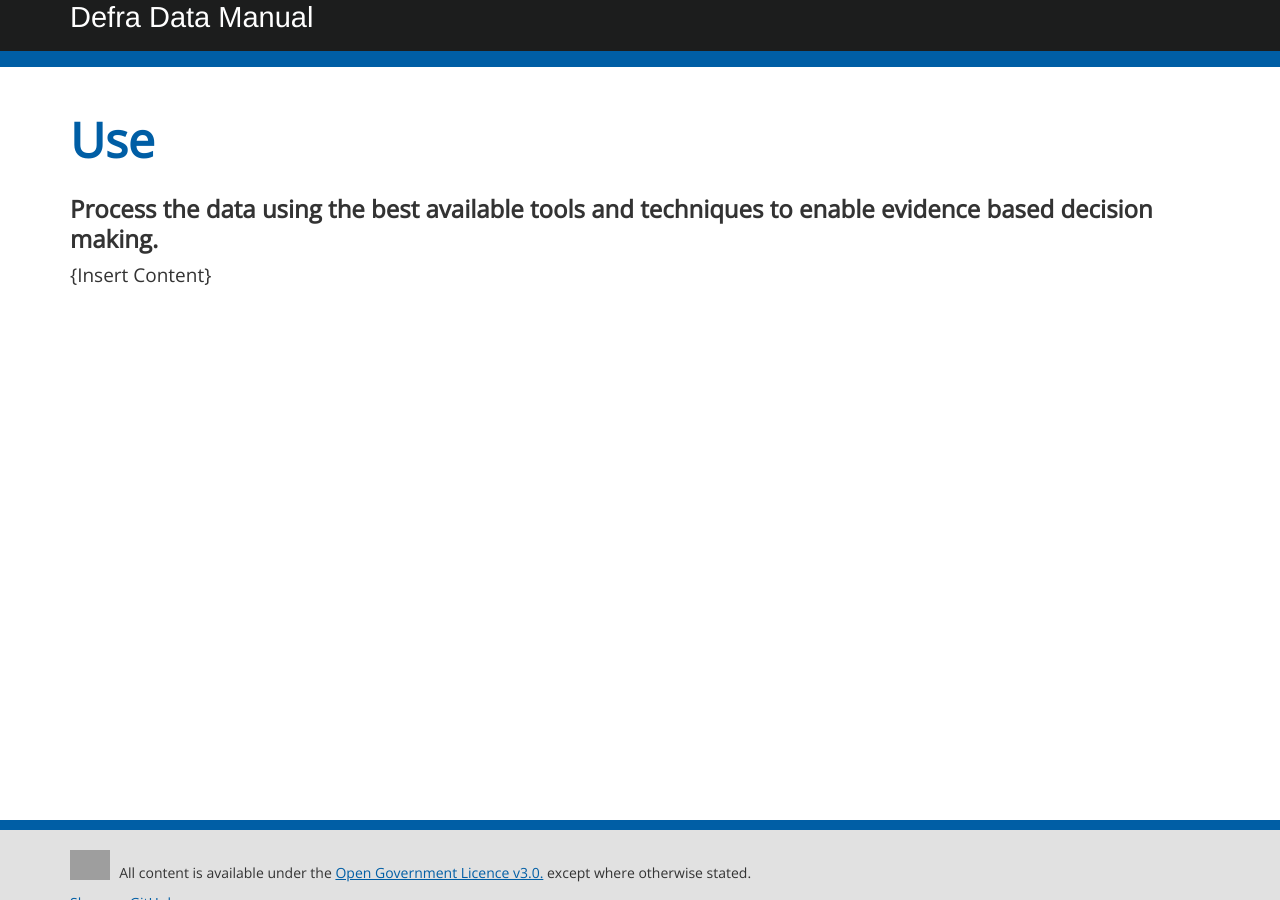
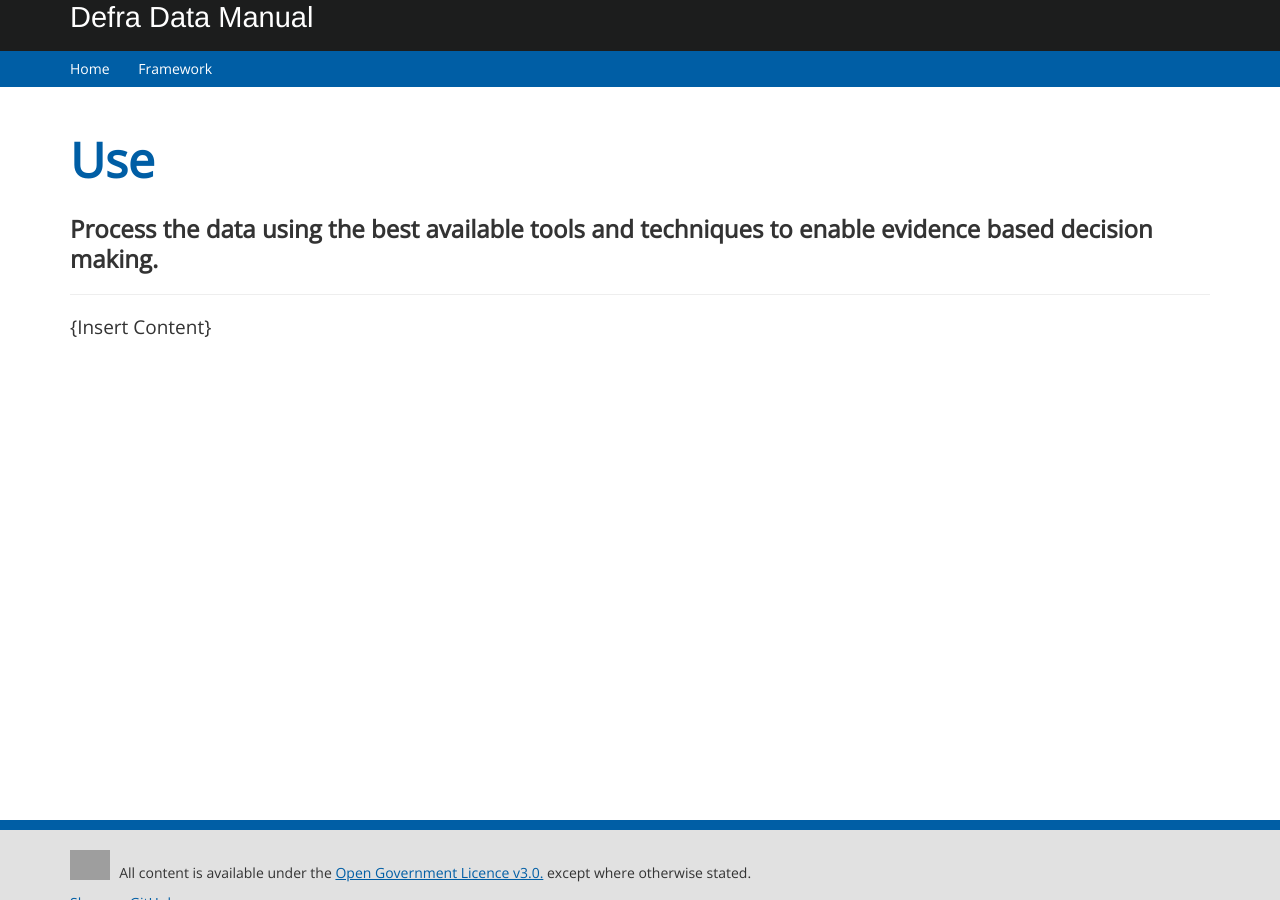
Before and after one commit to andjnewman/DDM, a Jekyll site: the page built from framework/use.md, in a window 1280 px wide. Built offline with Jekyll 4.4.1, drawn with Linux system fonts in a browser that asks for light colours.

Commit message:
Update use.md

```diff
--- a/framework/use.md
+++ b/framework/use.md
@@ -1,13 +1,25 @@
 ---
 layout: default
 title: Use
-headline: Process the data using the best available tools and techniques to enable evidence based decision making.
+subtitle: |
+  Process the data using the best available tools and techniques to enable evidence based decision making.
+type: guide
 categories: [framework]
 roles: [Everyone]
+status: draft
+breadcrumbs:
+  -
+    title: Home
+    url: /DDM
+  -
+    title: Framework
+    url: /DDM/framework/framework
 ---
 
 # {{ page.title }}
 
-## {{ page.headline }}
+## {{ page.subtitle }}
+
+***
 
 {Insert Content}
```
